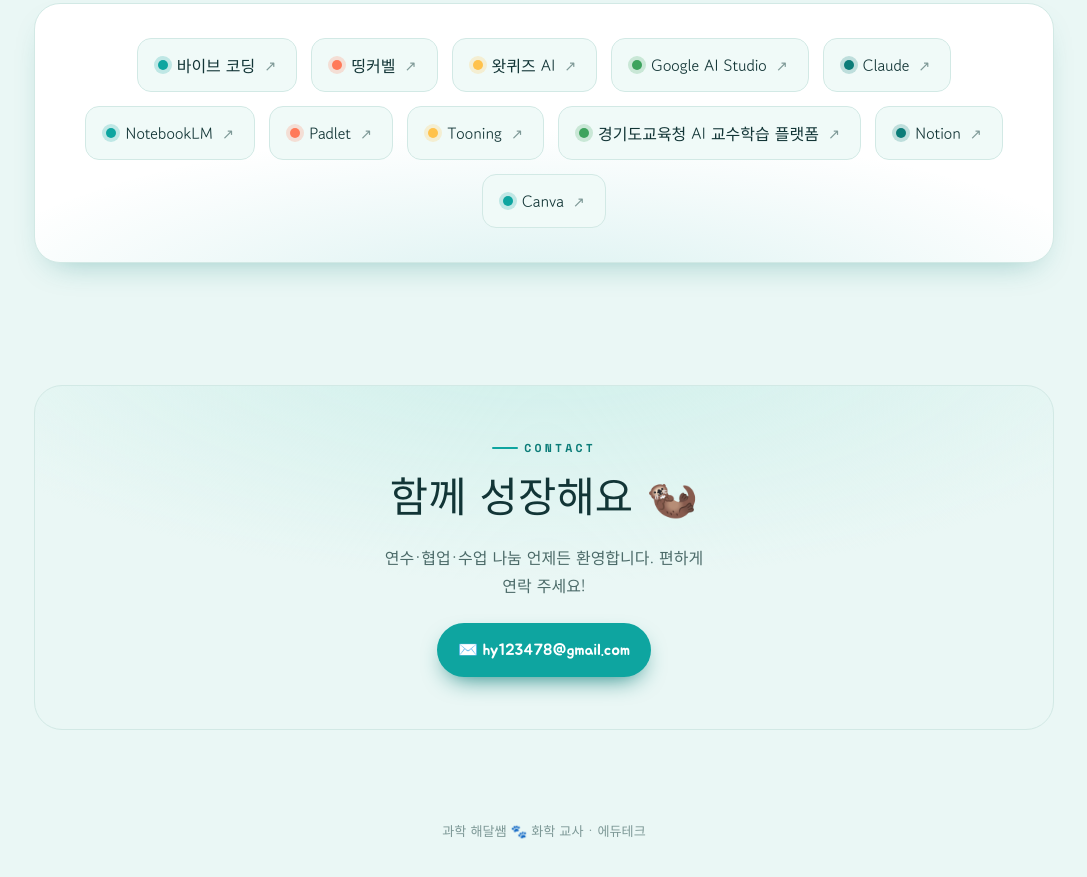
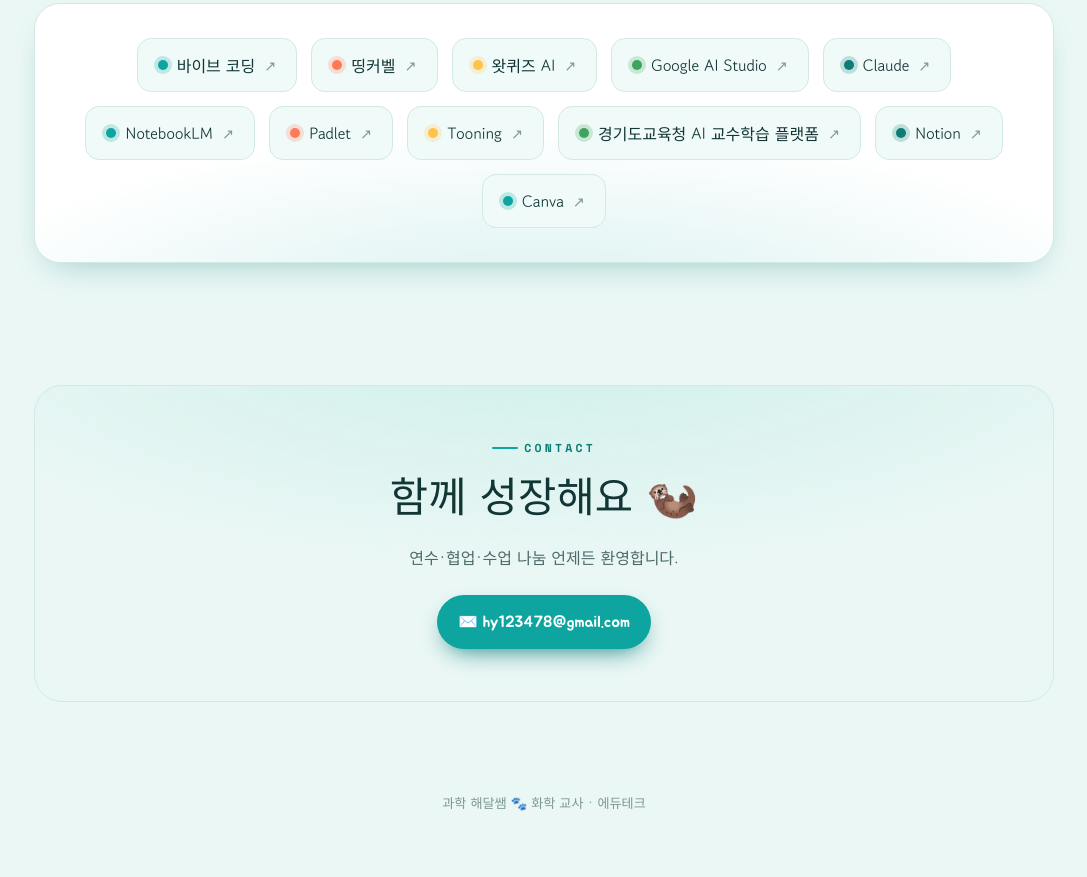
Before and after one commit to haedalt/haedal-portfolio, a website: page index.html in a window 1280 px wide. Shown: the part 4146-5023 px from the top of the page, without its empty margins (96-1183 px from the left). Drawn offline with nearby package versions, Linux system fonts and the light colour scheme.

Commit message:
Update index.html

```diff
--- a/index.html
+++ b/index.html
@@ -551,7 +551,7 @@
       <div class="contact">
         <span class="eyebrow" style="justify-content:center">Contact</span>
         <h2>함께 성장해요 🦦</h2>
-        <p>연수·협업·수업 나눔 언제든 환영합니다. 편하게 연락 주세요!</p>
+        <p>연수·협업·수업 나눔 언제든 환영합니다.</p>
         <div class="cta">
           <a href="mailto:hy123478@gmail.com" class="btn primary">✉️ hy123478@gmail.com</a>
         </div>
```
